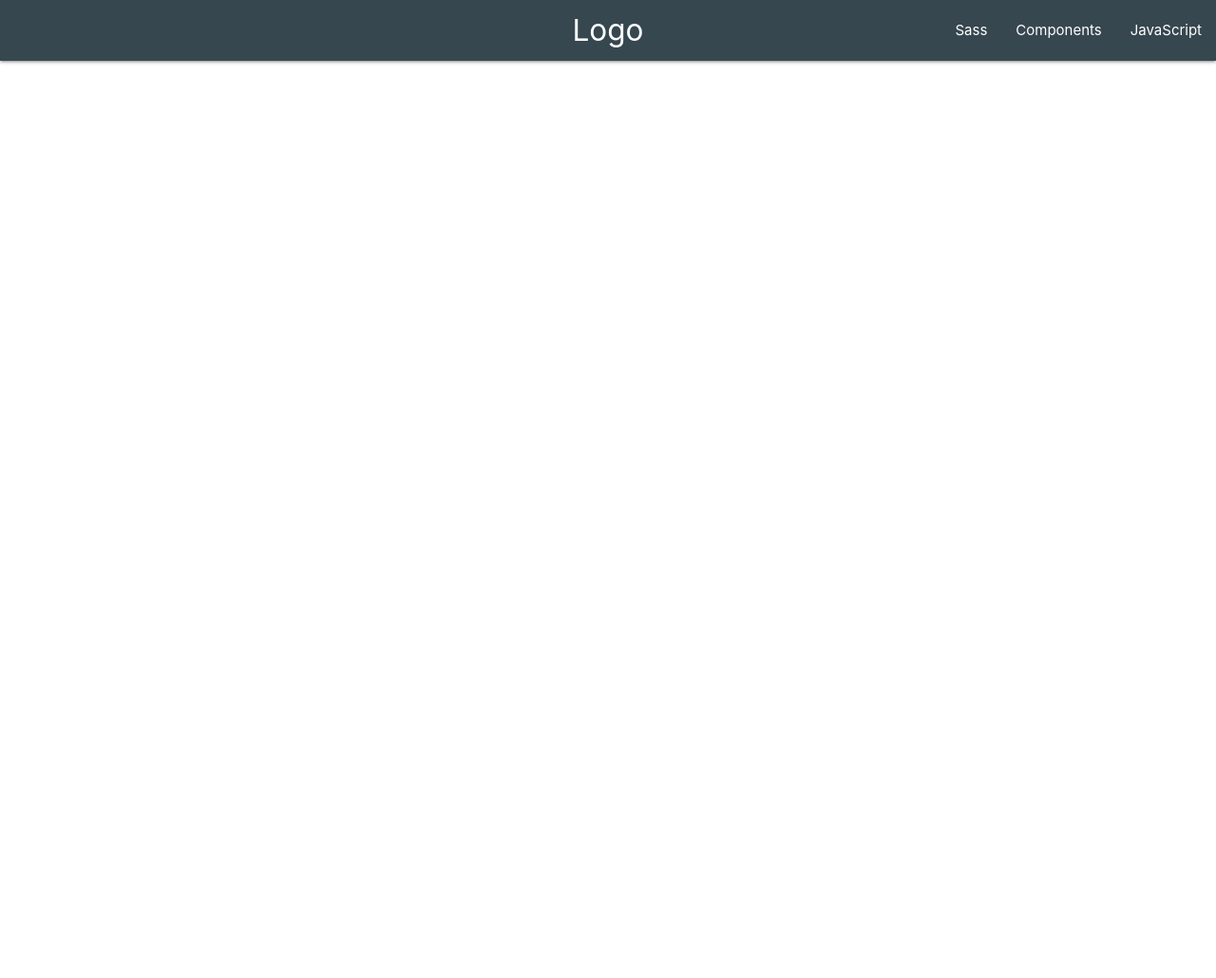
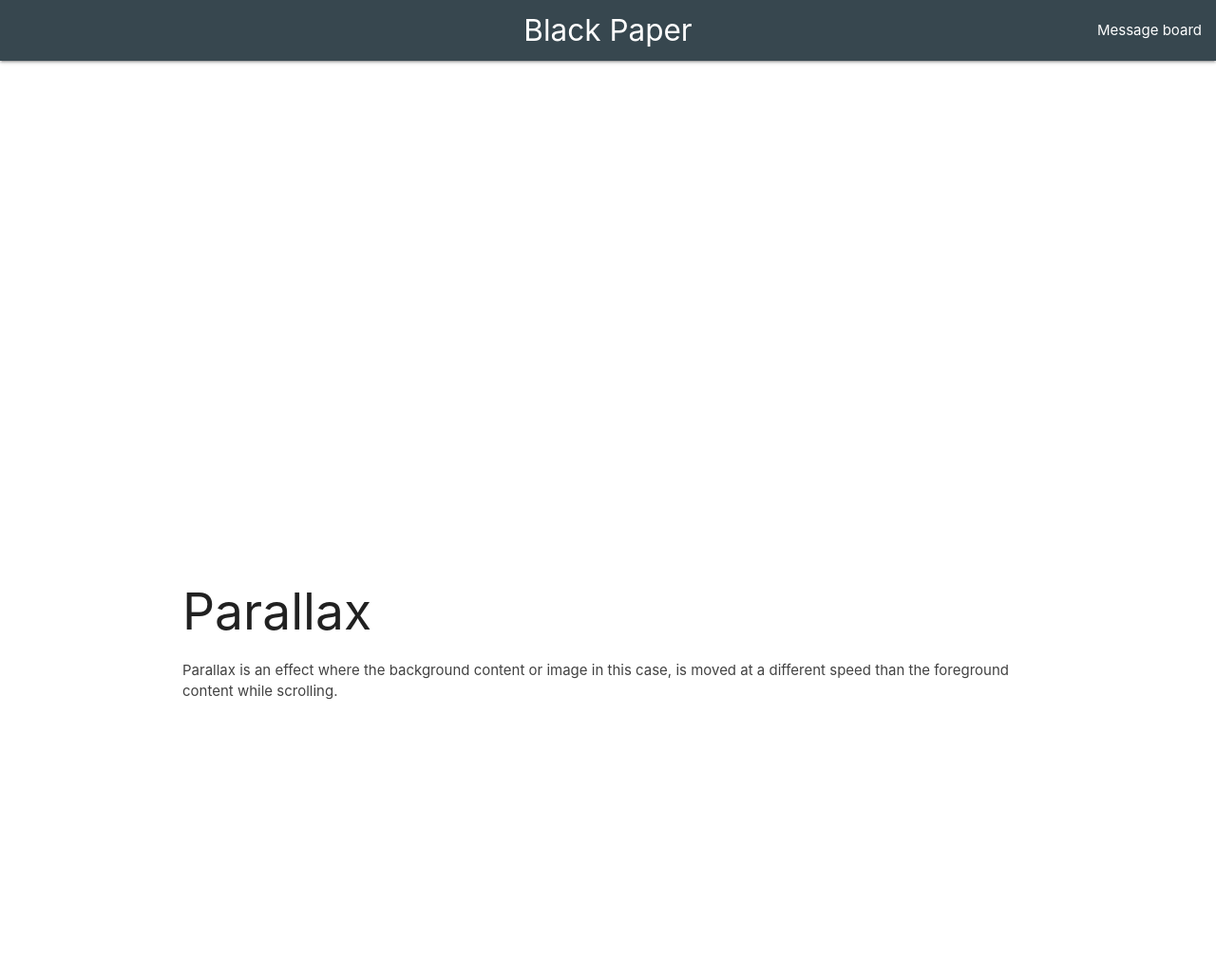
Before and after one commit to lll109512/homesite, a Flask app: page / in a window 1280 px wide. Shown: the top 1030 px of the page at 95% size. Before the commit the page ends 67 px from the top, so only its background shows below. Run offline with Flask 2, Linux system fonts and the light colour scheme.

Commit message:
change to flask

```diff
--- a/requirements.txt
+++ b/requirements.txt
@@ -1,3 +1,4 @@
 flask
 flask-restful
 flask-socketio
+pytest
--- a/webApp/templates/home.html
+++ b/webApp/templates/home.html
@@ -16,14 +16,27 @@
 <body>
     <nav class="blue-grey darken-3">
         <div class="nav-wrapper">
-            <a href="#" class="brand-logo center">Logo</a>
+            <a href="#" class="brand-logo center">Black Paper</a>
             <ul id="nav-mobile " class="right hide-on-med-and-down">
-                <li><a href="sass.html">Sass</a></li>
-                <li><a href="badges.html">Components</a></li>
-                <li><a href="collapsible.html">JavaScript</a></li>
+                <li><a href="sass.html">Message board</a></li>
             </ul>
         </div>
     </nav>
+
+
+    <div class="parallax-container">
+      <div class="parallax"><img src="images/parallax1.jpg"></div>
+    </div>
+    <div class="section white">
+      <div class="row container">
+        <h2 class="header">Parallax</h2>
+        <p class="grey-text text-darken-3 lighten-3">Parallax is an effect where the background content or image in this case, is moved at a different speed than the foreground content while scrolling.</p>
+      </div>
+    </div>
+    <div class="parallax-container">
+      <div class="parallax"><img src="images/parallax2.jpg"></div>
+    </div>
+
 </body>
 
 </html>
```
Also changed, not shown: test/conftest.py (added, +10 -0 lines), test/test_Routes.py (added, +9 -0 lines), test/__init__.py (added).
